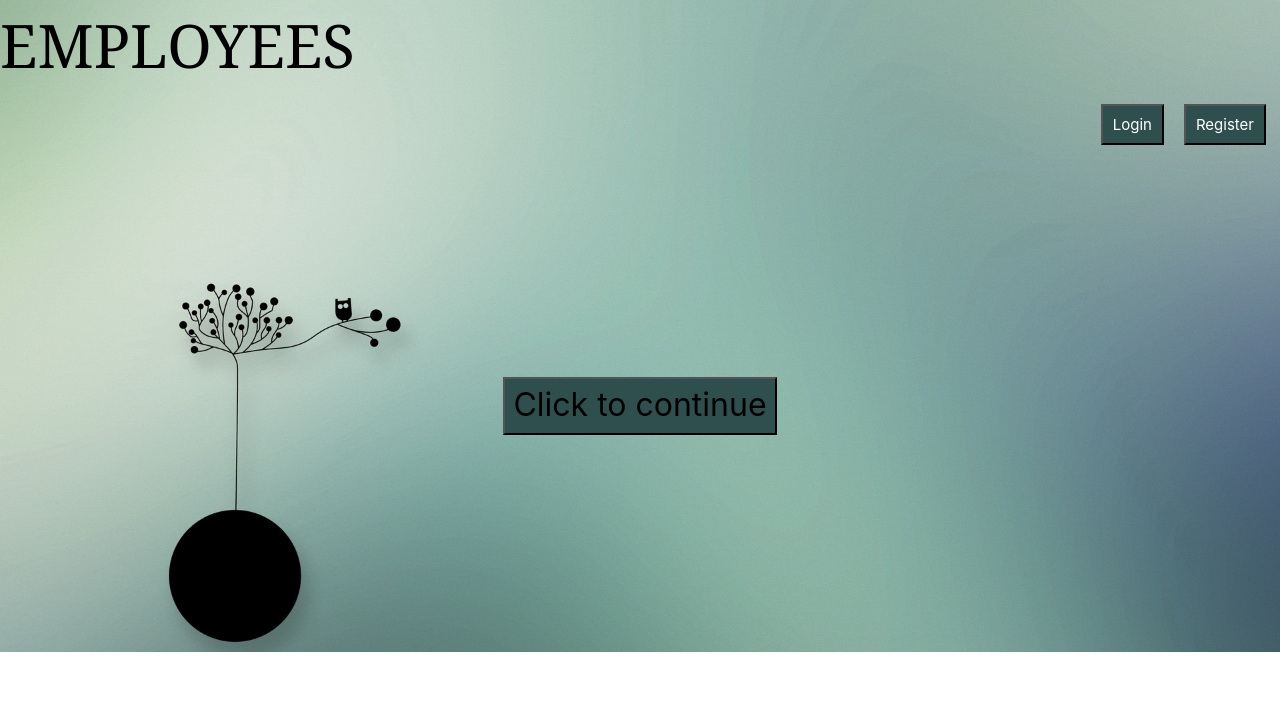
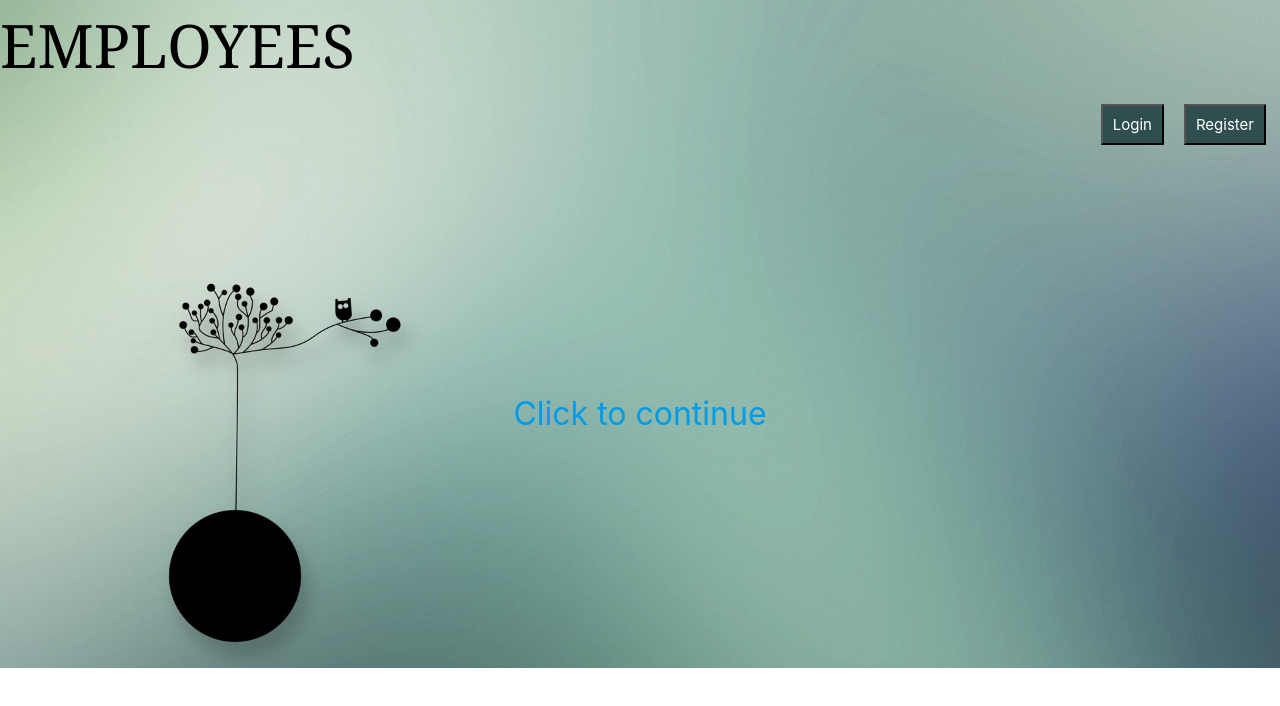
Before and after one commit to deeshubhatt07/Employees, a React (Create React App) app: page / in a window 1280 px wide. Shown: the top 706 px of the page. Built offline with nearby package versions, Linux system fonts and the light colour scheme.

Commit message:
Added browser router

```diff
--- a/src/App.js
+++ b/src/App.js
@@ -1,14 +1,19 @@
 import { render } from '@testing-library/react';
 import React,{Component} from 'react';
+import {BrowserRouter, Route} from 'react-router-dom';
 import Header from './Header';
+import Post from './Post';
 
 
 class App extends Component{
     render(){
         return(
-            <div>
-                <Header/>
-            </div>
+            <BrowserRouter>
+                <div>
+                    <Route exact path="/" component={Header}/>
+                    <Route exact path="/post" component={Post}/>
+                </div>
+            </BrowserRouter>
         );
     }
 }
--- a/src/Header.css
+++ b/src/Header.css
@@ -5,7 +5,7 @@
 }
 
 #inside{
-    padding: 17%;
+    padding: 18%;
     display: flex;
     justify-content: center;
     align-items: center;
--- a/src/Header.js
+++ b/src/Header.js
@@ -1,5 +1,6 @@
 import { render } from '@testing-library/react';
 import React, {Component} from 'react';
+import { Link } from 'react-router-dom';
 import './Header.css';
 
 
@@ -13,7 +14,7 @@ class New extends Component{
                         <button id="login">Login</button>
                         <button id="register">Register</button>
                     </div>
-                    <div id="inside"><button id="continue">Click to continue</button></div>
+                    <div id="inside"><Link to="/post">Click to continue</Link></div>
                 </div>
 
             </div>
--- /dev/null
+++ b/src/Post.js
@@ -0,0 +1,13 @@
+import React, {Component} from 'react';
+
+class Post extends Component{
+    render(){
+        return(
+            <div>
+                Hii there!!!!
+            </div>
+        );
+    }
+}
+
+export default Post;
```
Also changed, not shown: src/components/Services.js (deleted, +0 -12 lines).
